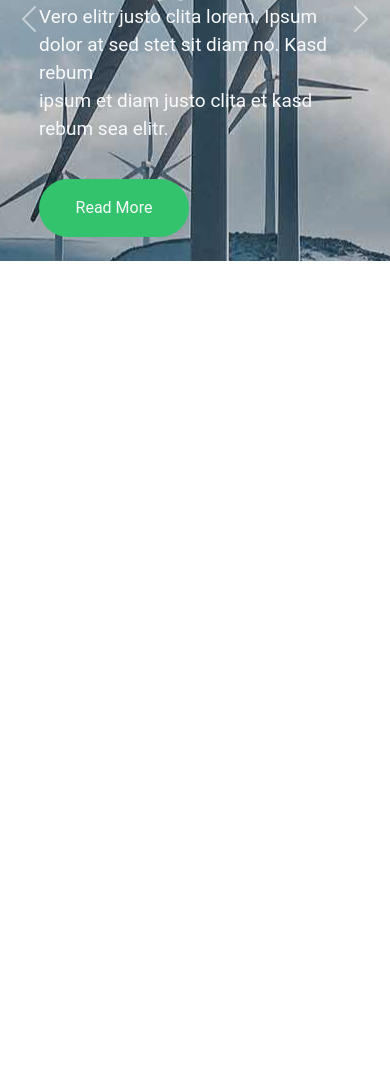
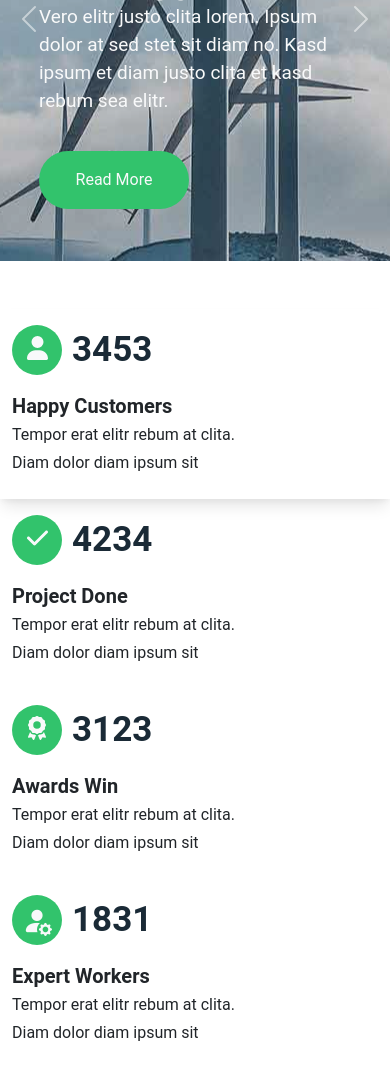
Before and after one commit to dhruvalgondaliya/SolarEnergy_Web, a plain HTML site: page index.html in a window 390 px wide. Shown: the part 299-1378 px from the top of the page. Before the commit the page ends 844 px from the top, so only its background shows below. Drawn offline with nearby package versions, Linux system fonts and the light colour scheme; a script that the page names is missing.

Commit message:
responsive for mobile

```diff
--- a/Responsive/laptop.css
+++ b/Responsive/laptop.css
@@ -16,6 +16,16 @@
         font-weight: 800;
         line-height: 69px;
     }
+
+    .erat {
+        font-size: 15px;
+        line-height: 24px;
+        margin-top: 5px;
+    }
+
+
+
+
 
 
 }
@@ -65,6 +75,15 @@
         display: none;
     }
 
+    .clita-on {
+        display: flex;
+        flex-direction: column;
+    }
+
+    #dollar {
+        padding: 0px 61px;
+    }
+
     #btn-new-one {
         display: none;
     }
@@ -77,7 +96,7 @@
     }
 
     .carousel-item p {
-        font-size: 20 px;
+        font-size: 18px;
         line-height: 28px;
     }
 
@@ -155,7 +174,7 @@
         width: 150px;
     }
 
-    #solo{
+    #solo {
         padding-top: 5px;
     }
 
@@ -165,6 +184,21 @@
 @media (min-width:320px) and (max-width:374px) {
     #telephone {
         display: none;
+    }
+
+    .diam:hover {
+        box-shadow: none;
+    }
+
+    #dolar {
+        box-shadow: none;
+    }
+
+    .custom {
+        width: 260px;
+        height: auto;
+        padding-left: 29px;
+        margin-left: 30px;
     }
 
     #btn-new-one {
@@ -200,7 +234,7 @@
         width: 150px;
     }
 
-    #solo{
+    #solo {
         padding-top: 0px;
     }
 
--- a/index.html
+++ b/index.html
@@ -9,8 +9,12 @@
     <!-- responsive link -->
     <link rel="stylesheet" href="./Responsive/laptop.css">
     <!--Font Awesome cdn-->
-    <link rel="stylesheet" href="https://cdnjs.cloudflare.com/ajax/libs/font-awesome/6.5.2/css/all.min.css" integrity="sha512-SnH5WK+bZxgPHs44uWIX+LLJAJ9/2PkPKZ5QiAj6Ta86w+fsb2TkcmfRyVX3pBnMFcV7oQPJkl9QevSCWr3W6A==" crossorigin="anonymous" referrerpolicy="no-referrer" />
-    <script src="https://cdnjs.cloudflare.com/ajax/libs/font-awesome/6.5.2/js/all.min.js" integrity="sha512-u3fPA7V8qQmhBPNT5quvaXVa1mnnLSXUep5PS1qo5NRzHwG19aHmNJnj1Q8hpA/nBWZtZD4r4AX6YOt5ynLN2g==" crossorigin="anonymous" referrerpolicy="no-referrer"></script>
+    <link rel="stylesheet" href="https://cdnjs.cloudflare.com/ajax/libs/font-awesome/6.5.2/css/all.min.css"
+        integrity="sha512-SnH5WK+bZxgPHs44uWIX+LLJAJ9/2PkPKZ5QiAj6Ta86w+fsb2TkcmfRyVX3pBnMFcV7oQPJkl9QevSCWr3W6A=="
+        crossorigin="anonymous" referrerpolicy="no-referrer" />
+    <script src="https://cdnjs.cloudflare.com/ajax/libs/font-awesome/6.5.2/js/all.min.js"
+        integrity="sha512-u3fPA7V8qQmhBPNT5quvaXVa1mnnLSXUep5PS1qo5NRzHwG19aHmNJnj1Q8hpA/nBWZtZD4r4AX6YOt5ynLN2g=="
+        crossorigin="anonymous" referrerpolicy="no-referrer"></script>
     <!-- boostrap cdn -->
     <link rel="stylesheet" href="	https://cdn.jsdelivr.net/npm/bootstrap@5.3.3/dist/css/bootstrap.min.css">
     <script src="	https://cdn.jsdelivr.net/npm/bootstrap@5.3.3/dist/js/bootstrap.bundle.min.js"></script>
@@ -42,8 +46,10 @@
                 <a class="btn btn-square btn-link rounded-0 border-0 border-end border-secondary">
                     <i class="fa-brands fa-facebook-f" id="street"></i>
                 </a>
-                <a class="btn btn-square btn-link rounded-0 border-0 border-end border-secondary"><i class="fa-brands fa-twitter" id="street"></i></a>
-                <a class="btn btn-square btn-link rounded-0 border-0 border-end border-secondary"><i class="fa-brands fa-linkedin-in" id="street"></i></a>
+                <a class="btn btn-square btn-link rounded-0 border-0 border-end border-secondary"><i
+                        class="fa-brands fa-twitter" id="street"></i></a>
+                <a class="btn btn-square btn-link rounded-0 border-0 border-end border-secondary"><i
+                        class="fa-brands fa-linkedin-in" id="street"></i></a>
                 <a class="btn btn-square btn-link"><i class="fa-brands fa-instagram" id="street"></i></a>
             </div>
         </div>
@@ -110,7 +116,7 @@
                         <div class="justo">
                             <h2 class="text-light">Pioneers Of Solar And <br> Renewable Energy</h2>
                             <p class="text-light">Vero elitr justo clita lorem. Ipsum dolor at sed stet sit diam no.
-                                Kasd rebum <br>ipsum et diam justo clita et kasd rebum sea elitr.</p>
+                                Kasd <br>ipsum et diam justo clita et kasd rebum sea elitr.</p>
                             <button class="btn_one text-light">Read More</button>
                         </div>
                     </div>
@@ -120,7 +126,7 @@
                         <div class="justo">
                             <h2 class="text-light">Pioneers Of Solar And <br> Renewable Energy</h2>
                             <p class="text-light">Vero elitr justo clita lorem. Ipsum dolor at sed stet sit diam no.
-                                Kasd rebum <br>ipsum et diam justo clita et kasd rebum sea elitr.</p>
+                                Kasd <br>ipsum et diam justo clita et kasd rebum sea elitr.</p>
                             <button class="btn_one text-light">Read More</button>
                         </div>
                     </div>
@@ -130,7 +136,7 @@
                         <div class="justo">
                             <h2 class="text-light">Pioneers Of Solar And <br> Renewable Energy</h2>
                             <p class="text-light">Vero elitr justo clita lorem. Ipsum dolor at sed stet sit diam no.
-                                Kasd rebum <br>ipsum et diam justo clita et kasd rebum sea elitr.</p>
+                                Kasd <br>ipsum et diam justo clita et kasd rebum sea elitr.</p>
                             <button class="btn_one text-light">Read More</button>
                         </div>
                     </div>
@@ -151,11 +157,68 @@
     </section>
 
     <!---------------------------------------Second Section start--------------------------------------->
+    <section>
+        <div class="container">
+            <div class="clita-on row py-5">
+                <div class="diam col-lg-3 col-md-3 col-sm-6 col-xs-12" id="dolar">
+                    <div class="custom">
+                        <div class="milestone-counter mb-2 mt-3">
+                            <span class="sqaure_btn bg-opacity-75"><i class="fa fa-user fa-3x text-light"
+                                    style="font-size: 24px;"></i></span>
+                            <h5 class="stat-count highlight fw-bold mt-1" style="color: #1a2a36;">3453</h5>
+                        </div>
+                        <div class="milestone-details text-dark">Happy Customers</div>
+                        <p class="erat">Tempor erat elitr rebum at clita. <br> Diam dolor diam ipsum sit</p>
+                    </div>
+                </div>
+
+                <div class="diam col-lg-3 col-md-3 col-sm-6 col-xs-12" id="done-project">
+                    <div class="custom">
+                        <div class="milestone-counter mb-2 mt-3">
+                            <span class="sqaure_btn"><i class="fa-solid fa-check text-light"
+                                    style="font-size: 24px;"></i></span>
+                            <h5 class="stat-count highlight fw-bold mt-1" style="color: #1a2a36;">4234</h5>
+                        </div>
+                        <div class="milestone-details text-dark">Project Done</div>
+                        <p class="erat">Tempor erat elitr rebum at clita. <br> Diam dolor diam ipsum sit</p>
+                    </div>
+                </div>
+                <div class="diam col-lg-3 col-md-3 col-sm-6 col-xs-12 ">
+                    <div class="custom">
+                        <div class="milestone-counter mb-2 mt-3">
+                            <span class="sqaure_btn"><i class="fa-solid fa-award text-light"
+                                    style="font-size: 24px;"></i></span>
+                            <h5 class="stat-count highlight fw-bold mt-1" style="color: #1a2a36;">3123</h5>
+                        </div>
+                        <div class="milestone-details text-dark">Awards Win</div>
+                        <p class="erat">Tempor erat elitr rebum at clita. <br> Diam dolor diam ipsum sit</p>
+                    </div>
+                </div>
+                <div class="diam col-lg-3 col-md-3 col-sm-6 col-xs-12 ">
+                    <div class="custom">
+                        <div class="milestone-counter mb-2 mt-3">
+                            <span class="sqaure_btn"><i class="bi bi-person-fill-gear text-light"
+                                    id="new-icon"></i></span>
+                            <h5 class="stat-count highlight fw-bold mt-1" style="color: #1a2a36;">1831</h5>
+                        </div>
+                        <div class="milestone-details text-dark ">Expert Workers</div>
+                        <p class="erat">Tempor erat elitr rebum at clita. <br> Diam dolor diam ipsum sit</p>
+                    </div>
+                </div>
+            </div>
+        </div>
+    </section>
+
+
+
 
 
     <script src="./js/main.js"></script>
     <!-- back to top button -->
     <script src="https://cdnjs.cloudflare.com/ajax/libs/jquery/3.1.1/jquery.min.js"></script>
+
+    <!-- counter js cdn -->
+    <!-- <script src="https://cdnjs.cloudflare.com/ajax/libs/jquery/3.6.0/jquery.min.js"></script> -->
 
     <script>
         //   back to top
@@ -172,6 +235,35 @@
             e.preventDefault();
             $('html, body').animate({ scrollTop: 0 }, '300');
         });
+
+        // counter js script
+
+        (function ($) {
+            "use strict";
+            function count($this) {
+                var current = parseInt($this.html(), 10);
+                var target = $this.data('count');
+                var increment = Math.ceil(target / 50); // Change the increment to suit the animation speed
+                var interval = setInterval(function () {
+                    if (current + increment >= target) {
+                        $this.html(target);
+                        clearInterval(interval);
+                    } else {
+                        current += increment;
+                        $this.html(current);
+                    }
+                }, 50); // Change the interval to suit the animation speed
+            }
+            $(".stat-count").each(function () {
+                $(this).data('count', parseInt($(this).html(), 10));
+                $(this).html('0');
+                count($(this));
+            });
+        })(jQuery);
+
+
+
+
     </script>
 
 </body>
--- a/style.css
+++ b/style.css
@@ -9,12 +9,11 @@
 /* back to top button */
 #button {
     display: inline-block;
-    background-color: #ff9800;
+    background-color: #32C36C;
     width: 50px;
     height: 50px;
-    /* border-radius: 50px; */
     text-align: center;
-    border-radius: 4px;
+    border-radius: 36px;
     position: fixed;
     bottom: 30px;
     right: 30px;
@@ -32,10 +31,6 @@
     font-size: 2em;
     line-height: 50px;
     color: #fff;
-}
-
-#button:active {
-    background-color: #555;
 }
 
 #button.show {
@@ -59,10 +54,12 @@ nav {
     width: 100%;
     height: 75px;
 }
-#solo{
+
+#solo {
     padding-top: 5px;
     font-size: 30px;
 }
+
 .navbar-brand {
     width: 200px;
     height: 74px;
@@ -187,3 +184,58 @@ nav {
 .btn_new:hover {
     color: #32c36c;
 }
+
+/*============= section two==================== */
+.diam {
+    width: 291px;
+    height: 190px;
+}
+
+.diam:hover {
+    box-shadow: rgba(0, 0, 0, 0.1) 0px 10px 15px -3px, rgba(0, 0, 0, 0.05) 0px 4px 6px -2px;
+}
+
+#dolar {
+    box-shadow: rgba(0, 0, 0, 0.1) 0px 10px 15px -3px, rgba(0, 0, 0, 0.05) 0px 4px 6px -2px;
+}
+
+.milestone-details {
+    font-weight: bold;
+    font-size: 20px;
+    color: #999;
+    margin-top: 12px;
+}
+
+.stat-count {
+    font-size: 35px;
+    font-weight: 700;
+}
+
+.sqaure_btn {
+    width: 50px;
+    height: 50px;
+    border: none;
+    text-align: center;
+    font-size: 15px;
+    border-radius: 50%;
+    font-size: 10px;
+    padding-top: 11px;
+    background-color: #32c36c;
+}
+
+#new-icon {
+    line-height: 11px;
+    font-size: 30px;
+}
+
+.erat {
+    font-size: 16px;
+    line-height: 28px;
+    margin-top: 18px 0px 10px 0px;
+}
+
+.milestone-counter {
+    display: flex;
+    gap: 10px;
+    flex-direction: row;
+}
```
Also changed, not shown: new.html (added, +30 -0 lines).
